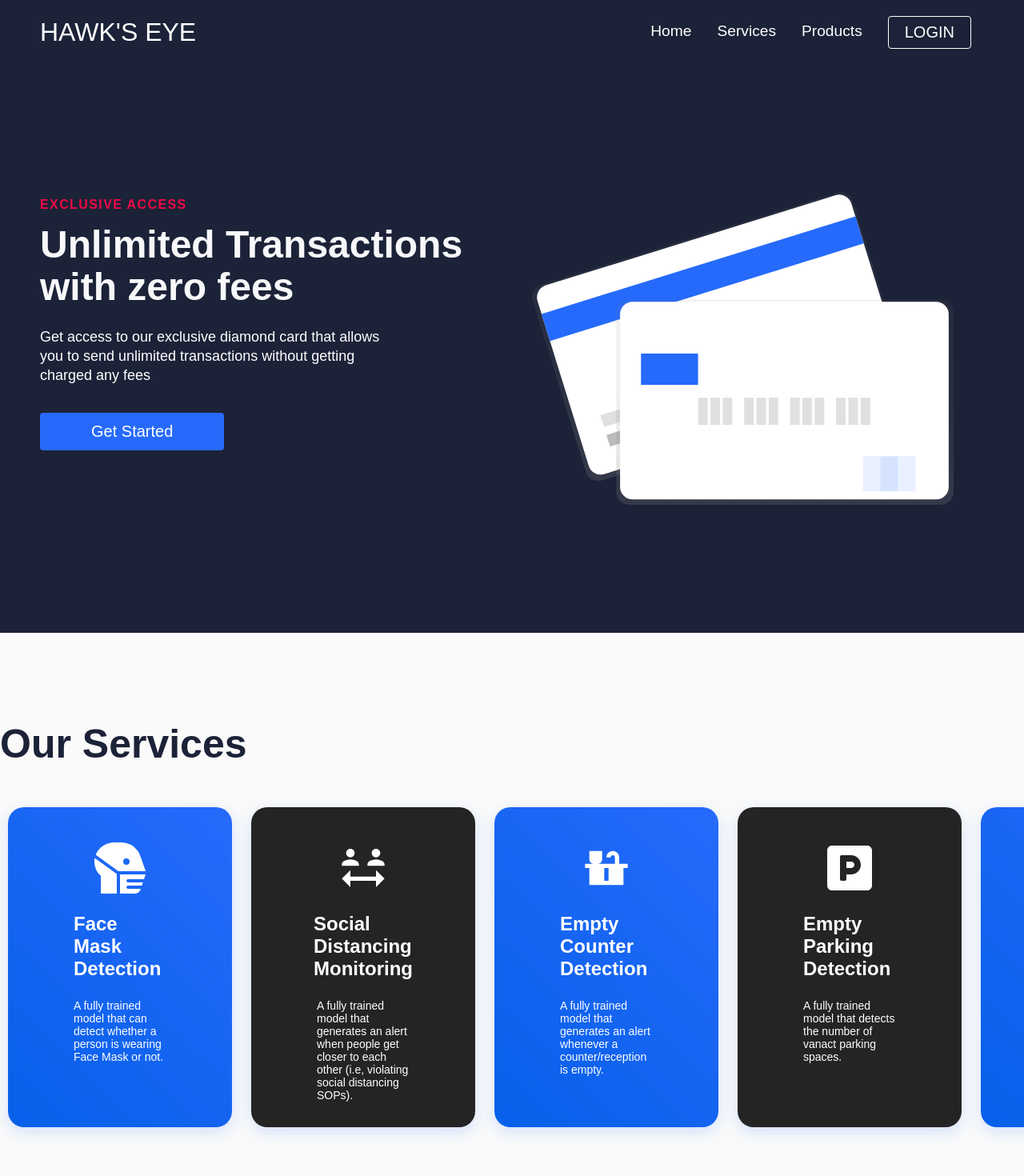
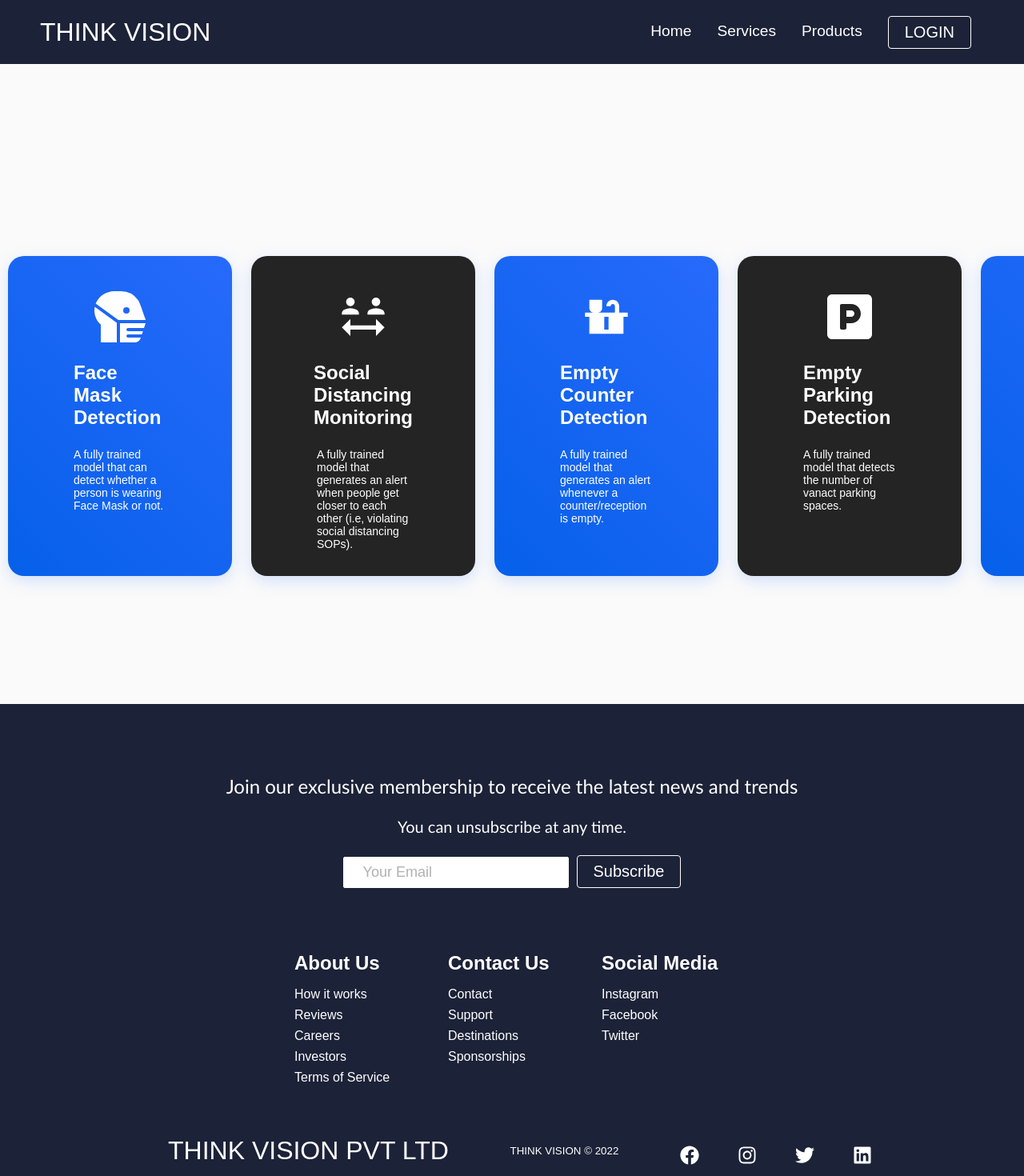
Before and after one commit to HxnDev/FYP-Frontend, a React (Create React App) app in the folder website/: page /Services in a window 1280 px wide. Shown: the top 1470 px of the page at 80% size. Built offline with nearby package versions, Linux system fonts and the light colour scheme.

Commit message:
React Router Error Resolved

```diff
--- a/website/src/App.js
+++ b/website/src/App.js
@@ -9,12 +9,10 @@ function App() {
   return (
     <Router>
       <Navbar />
-      <Home />
-      <Services />
-      {/* <Routes>
-        <Route exact path='/' children={<Home />} />
-        <Route path='/services' children={<Services />} />
-      </Routes> */}
+      <Routes>
+        <Route exact path="/" element={<Home/>} />
+        <Route path="/Services" element={<Services />} />
+      </Routes>
 
       <Footer />
     </Router>
--- a/website/src/components/pages/Footer/Footer.js
+++ b/website/src/components/pages/Footer/Footer.js
@@ -38,7 +38,7 @@ function Footer() {
           <div className='footer-link-items'>
             <h2>About Us</h2>
             <Link to='/sign-up'>How it works</Link>
-            <Link to='/'>Testimonials</Link>
+            <Link to='/'>Reviews</Link>
             <Link to='/'>Careers</Link>
             <Link to='/'>Investors</Link>
             <Link to='/'>Terms of Service</Link>
@@ -53,17 +53,9 @@ function Footer() {
         </div>
         <div className='footer-link-wrapper'>
           <div className='footer-link-items'>
-            <h2>Videos</h2>
-            <Link to='/'>Submit Video</Link>
-            <Link to='/'>Ambassadors</Link>
-            <Link to='/'>Agency</Link>
-            <Link to='/'>Influencer</Link>
-          </div>
-          <div className='footer-link-items'>
             <h2>Social Media</h2>
             <Link to='/'>Instagram</Link>
             <Link to='/'>Facebook</Link>
-            <Link to='/'>Youtube</Link>
             <Link to='/'>Twitter</Link>
           </div>
         </div>
@@ -72,11 +64,10 @@ function Footer() {
         <div className='social-media-wrap'>
           <div className='footer-logo'>
             <Link to='/' className='social-logo'>
-              <MdFingerprint className='navbar-icon' />
-              LAVISH
+              THINK VISION PVT LTD
             </Link>
           </div>
-          <small className='website-rights'>LAVISH © 2020</small>
+          <small className='website-rights'>THINK VISION © 2022</small>
           <div className='social-icons'>
             <Link
               className='social-icon-link'
@@ -93,16 +84,6 @@ function Footer() {
               aria-label='Instagram'
             >
               <FaInstagram />
-            </Link>
-            <Link
-              className='social-icon-link'
-              to={
-                '//www.youtube.com/channel/UCsKsymTY_4BYR-wytLjex7A?view_as=subscriber'
-              }
-              target='_blank'
-              aria-label='Youtube'
-            >
-              <FaYoutube />
             </Link>
             <Link
               className='social-icon-link'
--- a/website/src/components/pages/HomePage/Home.js
+++ b/website/src/components/pages/HomePage/Home.js
@@ -7,7 +7,6 @@ function Home() {
   return (
     <>
       <HeroSection {...homeObjOne} />
-      <ServicesList />
       <HeroSection {...homeObjTwo} />
       <HeroSection {...homeObjThree} />
       <HeroSection {...homeObjFour} />
--- a/website/src/components/pages/Navbar.js
+++ b/website/src/components/pages/Navbar.js
@@ -30,7 +30,7 @@ function Navbar() {
         <div className='navbar'>
             <div className='navbar-container container'>
                 <Link to='/' className='navbar-logo' onClick={closeMobileMenu}>
-                    HAWK'S EYE
+                    THINK VISION
                 </Link>
                 <div className='menu-icon' onClick={handleClick}>
                   {click ? <FaTimes/> : <FaBars/>}
@@ -43,7 +43,7 @@ function Navbar() {
                   </li>
 
                   <li className='nav-item'>
-                    <Link to='/services' className='nav-links' onClick={closeMobileMenu}>
+                    <Link to='/Services' className='nav-links' onClick={closeMobileMenu}>
                       Services
                     </Link>
                   </li>
--- a/website/src/components/pages/ServicesList.css
+++ b/website/src/components/pages/ServicesList.css
@@ -90,7 +90,9 @@
     margin-bottom: 50px;
     margin-top: 10px;
     text-align: center;
-    font-size: 50px;
+    font-size: 70px;
+    width: 100%;
+
   }
 
   .services__container-cardInfo {
```
